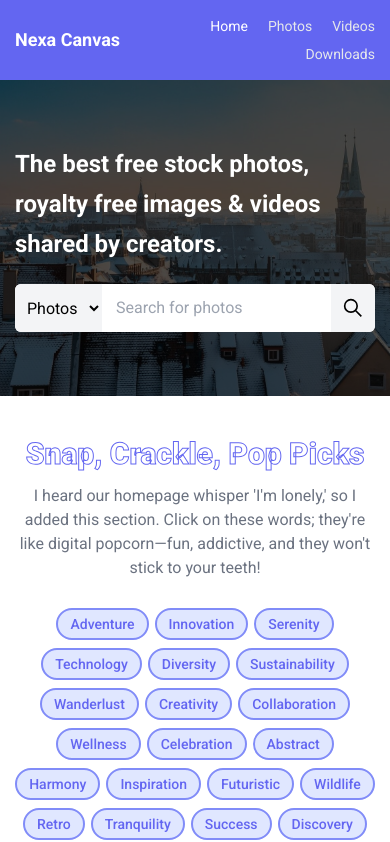
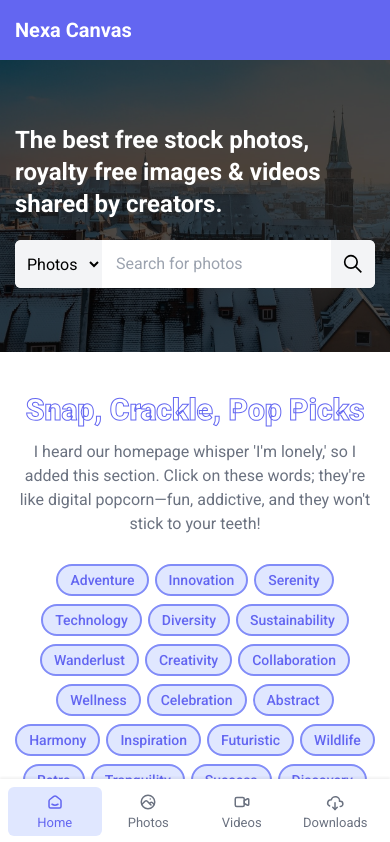
Before and after one commit to Iamparves/nexa-canvas, a React (Vite) app: page / in a window 390 px wide. Shown: the top 842 px of the page. Built offline with nearby package versions, Linux system fonts and the light colour scheme.

Commit message:
mobile navigation complete

```diff
--- a/src/App.css
+++ b/src/App.css
@@ -6,3 +6,23 @@
   -webkit-text-stroke: 1px #6366f1;
   text-stroke: 1px #6366f1;
 }
+
+.mobileNavBg {
+  transition-timing-function: cubic-bezier(0.5, -0.06, 0.32, 0.99);
+}
+
+.mobileNavBg:has(~ :nth-child(2).active) {
+  left: 0;
+}
+
+.mobileNavBg:has(~ :nth-child(3).active) {
+  left: 25%;
+}
+
+.mobileNavBg:has(~ :nth-child(4).active) {
+  left: 50%;
+}
+
+.mobileNavBg:has(~ :nth-child(5).active) {
+  left: 75%;
+}
--- a/src/components/Hero.jsx
+++ b/src/components/Hero.jsx
@@ -27,7 +27,7 @@ const Hero = () => {
       <div className="bg-black/70 py-16 sm:py-20 lg:py-24 xl:py-36">
         <div className="container">
           <div className="mx-auto max-w-[600px]">
-            <h1 className="mb-5 text-2xl font-bold leading-10 text-white sm:text-[32px] xl:mb-8">
+            <h1 className="mb-5 text-2xl font-bold leading-8 text-white sm:text-[32px] sm:leading-10 xl:mb-8">
               The best free stock photos, royalty free images & videos shared by
               creators.
             </h1>
--- a/src/components/Layout.jsx
+++ b/src/components/Layout.jsx
@@ -1,12 +1,14 @@
 import React from "react";
 import { Outlet } from "react-router-dom";
+import MobileNavbar from "./MobileNavbar";
 import Navbar from "./Navbar";
 
 const Layout = () => {
   return (
-    <div>
+    <div className="pb-[65px] sm:pb-0">
       <Navbar />
       <Outlet />
+      <MobileNavbar />
     </div>
   );
 };
--- /dev/null
+++ b/src/components/MobileNavbar.jsx
@@ -0,0 +1,53 @@
+import React from "react";
+import {
+  TbCloudDownload,
+  TbPhotoCircle,
+  TbSmartHome,
+  TbVideo,
+} from "react-icons/tb";
+import { NavLink } from "react-router-dom";
+
+const items = [
+  {
+    name: "Home",
+    path: "/",
+    icon: <TbSmartHome />,
+  },
+  {
+    name: "Photos",
+    path: "/photos",
+    icon: <TbPhotoCircle />,
+  },
+  {
+    name: "Videos",
+    path: "/videos",
+    icon: <TbVideo />,
+  },
+  {
+    name: "Downloads",
+    path: "/downloads",
+    icon: <TbCloudDownload />,
+  },
+];
+
+const MobileNavbar = () => {
+  return (
+    <div className="fixed bottom-0 left-0 z-[9999] flex h-[65px] w-full flex-col justify-center bg-white px-2 shadow-[0_-2px_2px_rgba(0,0,0,0.05)] sm:hidden">
+      <nav className="relative grid grid-cols-4">
+        <span className="mobileNavBg absolute left-0 top-0 block h-full w-1/4 rounded-md bg-indigo-100 duration-500"></span>
+        {items.map((item) => (
+          <NavLink
+            key={item.name}
+            to={item.path}
+            className="z-10 flex flex-col items-center gap-0.5 rounded-lg pb-1 pt-1.5 text-gray-500 duration-500 [&.active]:text-indigo-500"
+          >
+            <span className="text-lg">{item.icon}</span>
+            <span className="text-[13px]">{item.name}</span>
+          </NavLink>
+        ))}
+      </nav>
+    </div>
+  );
+};
+
+export default MobileNavbar;
--- a/src/components/Navbar.jsx
+++ b/src/components/Navbar.jsx
@@ -5,20 +5,20 @@ const Navbar = () => {
   return (
     <header className="bg-indigo-500 py-4 text-white sm:py-5">
       <div className="container flex items-center justify-between gap-5">
-        <Link to="/" className="shrink-0 text-lg font-bold sm:text-2xl">
+        <Link to="/" className="shrink-0 text-xl font-bold sm:text-2xl">
           Nexa Canvas
         </Link>
-        <nav className="dura flex flex-wrap items-center justify-end gap-x-5 gap-y-2 text-sm text-gray-200 sm:text-base [&>.active]:text-white">
-          <NavLink className="" to="/">
+        <nav className="hidden flex-wrap items-center justify-end gap-x-5 gap-y-2 text-gray-200 sm:flex [&>.active]:text-white">
+          <NavLink className="duration-300" to="/">
             Home
           </NavLink>
-          <NavLink className="" to="/photos">
+          <NavLink className="duration-300" to="/photos">
             Photos
           </NavLink>
-          <NavLink className="" to="/videos">
+          <NavLink className="duration-300" to="/videos">
             Videos
           </NavLink>
-          <NavLink className="" to="/downloads">
+          <NavLink className="duration-300" to="/downloads">
             Downloads
           </NavLink>
         </nav>
--- a/src/components/PhotoDetails.jsx
+++ b/src/components/PhotoDetails.jsx
@@ -67,7 +67,7 @@ const PhotoDetails = () => {
 
   return (
     <main>
-      <section className="py-10 md:py-16">
+      <section className="pb-10 pt-8 md:py-16">
         <div className="container">
           <div className="mx-auto max-w-5xl bg-white p-3 shadow-[0_1px_5px_rgba(0,0,0,0.08)] sm:p-5">
             {query.isLoading && (
--- a/src/components/VideoDetails.jsx
+++ b/src/components/VideoDetails.jsx
@@ -70,7 +70,7 @@ const VideoDetails = () => {
 
   return (
     <main>
-      <section className="py-10 md:py-16">
+      <section className="pb-10 pt-8 md:py-16">
         <div className="container">
           <div className="mx-auto max-w-5xl bg-white p-3 shadow-[0_1px_5px_rgba(0,0,0,0.08)] sm:p-5">
             {query.isLoading && (
--- a/src/main.jsx
+++ b/src/main.jsx
@@ -1,5 +1,4 @@
 import { QueryClient, QueryClientProvider } from "@tanstack/react-query";
-import { ReactQueryDevtools } from "@tanstack/react-query-devtools";
 import React from "react";
 import ReactDOM from "react-dom/client";
 import App from "./App.jsx";
@@ -17,7 +16,7 @@ ReactDOM.createRoot(document.getElementById("root")).render(
   <React.StrictMode>
     <QueryClientProvider client={queryClient}>
       <App />
-      <ReactQueryDevtools />
+      {/* <ReactQueryDevtools /> */}
     </QueryClientProvider>
   </React.StrictMode>,
 );
--- a/src/pages/Downloads.jsx
+++ b/src/pages/Downloads.jsx
@@ -21,7 +21,7 @@ const Downloads = () => {
 
   return (
     <main>
-      <section className="py-10 md:py-16">
+      <section className="pb-10 pt-8 md:py-16">
         <div className="container">
           <div className="flex items-center justify-center gap-2">
             <Button path="photos" active={route === "photos"}>
--- a/src/pages/Photos.jsx
+++ b/src/pages/Photos.jsx
@@ -33,7 +33,7 @@ const Photos = ({ scrollPosition }) => {
   }, [queryString]);
 
   return (
-    <main className="py-10 md:py-16">
+    <main className="pb-10 pt-7 md:py-16">
       <div className="container">
         <div className="mb-5 flex flex-col justify-between gap-3 md:flex-row md:items-center">
           <div className="flex items-center justify-between md:flex-col md:items-start">
--- a/src/pages/Videos.jsx
+++ b/src/pages/Videos.jsx
@@ -33,7 +33,7 @@ const Videos = ({ scrollPosition }) => {
   }, [queryString]);
 
   return (
-    <main className="py-10 md:py-16">
+    <main className="pb-10 pt-7 md:py-16">
       <div className="container">
         <div className="mb-5 flex flex-col justify-between gap-3 md:flex-row md:items-center">
           <div className="flex items-center justify-between md:flex-col md:items-start">
```
